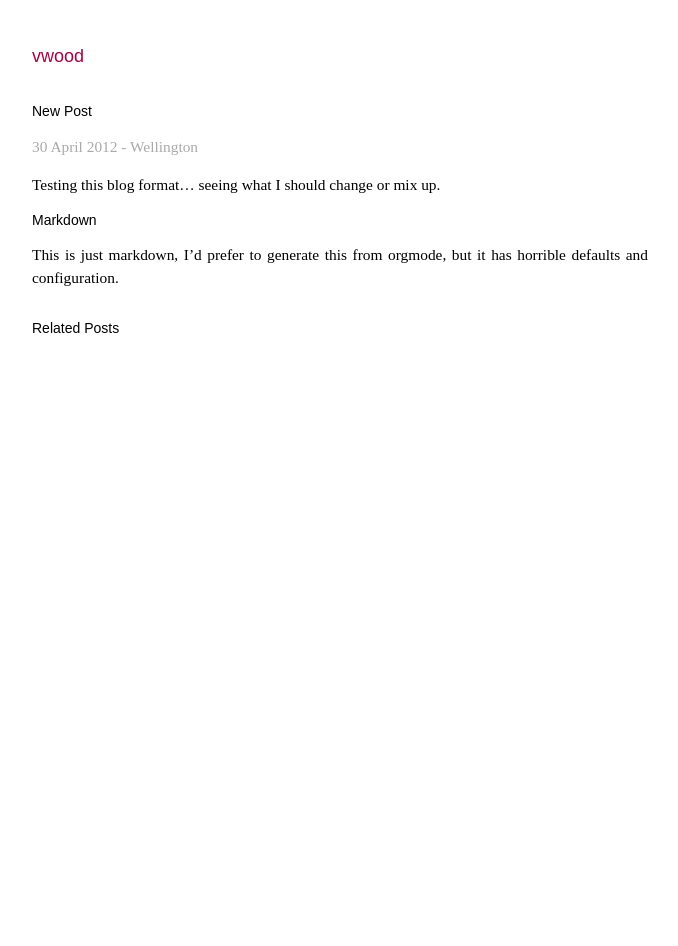
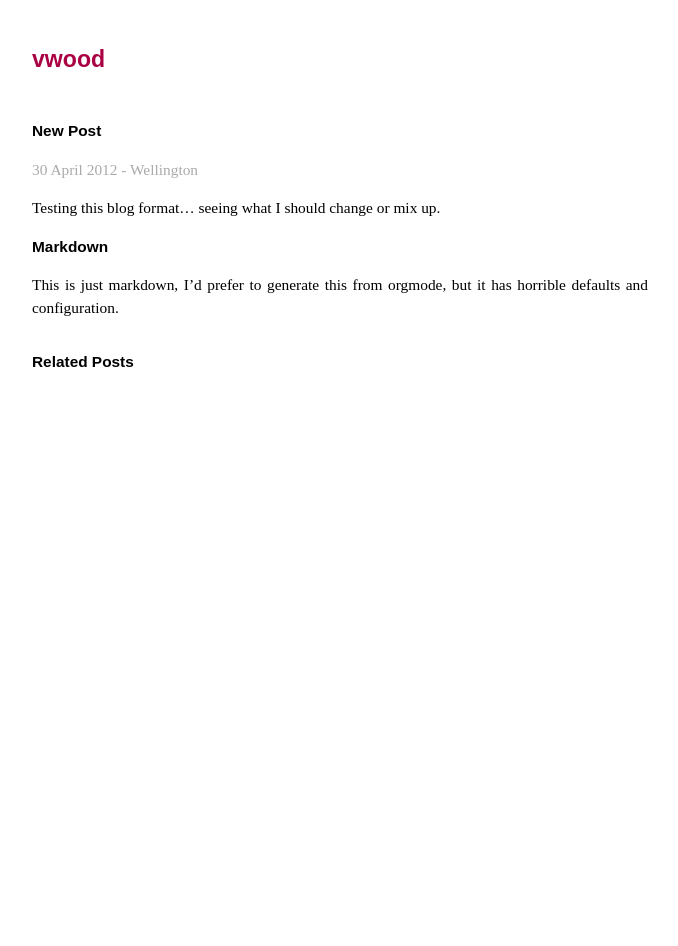
Before and after one commit to vwood/vwood.github.com, a Jekyll site: the page built from _posts/2012-4-30-new-pages.md, in a window 1280 px wide. Shown: the whole page, without its empty margins (300-978 px from the left). Built offline with Jekyll 4.4.1, drawn with Linux system fonts in a browser that asks for light colours; Markdown is read by kramdown in place of the engine named in the settings.

Commit message:
Fix fonts.

```diff
--- a/css/style.css
+++ b/css/style.css
@@ -15,7 +15,7 @@ body {
 
 h1, h2, h3, h4, h5, h6 {
     font-size: 100%;
-    font: 14px sans-serif;
+    font-family: sans-serif;
 }
 
 h1 {
@@ -68,10 +68,10 @@ ul.posts span {
 
 .title {
     color: #a00;
+    font: 18px sans-serif;
     font-weight: bold;
     margin-bottom: 2em;
     font-size: 150%;
-    font: 18px sans-serif;
 }
 
 .site .title a {
```
